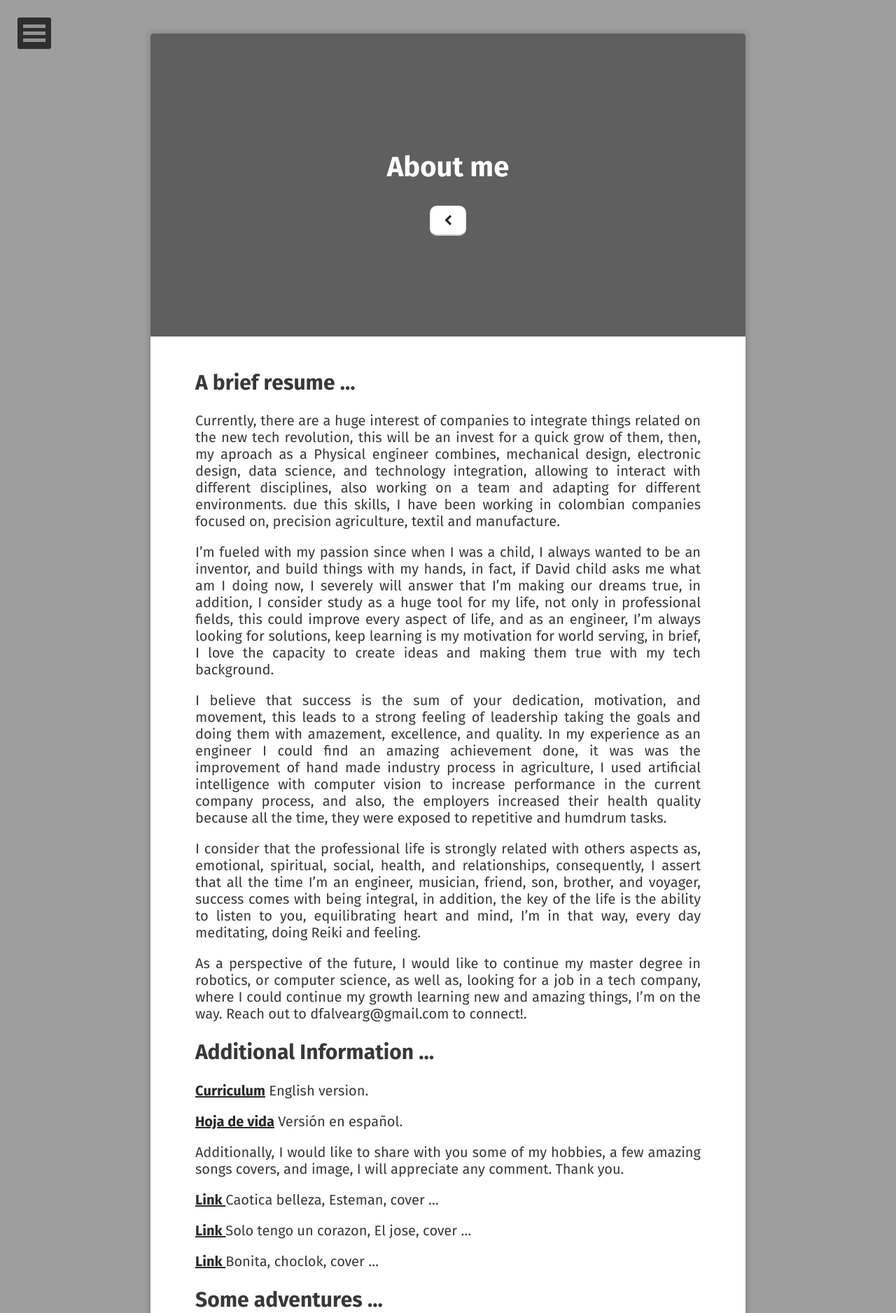
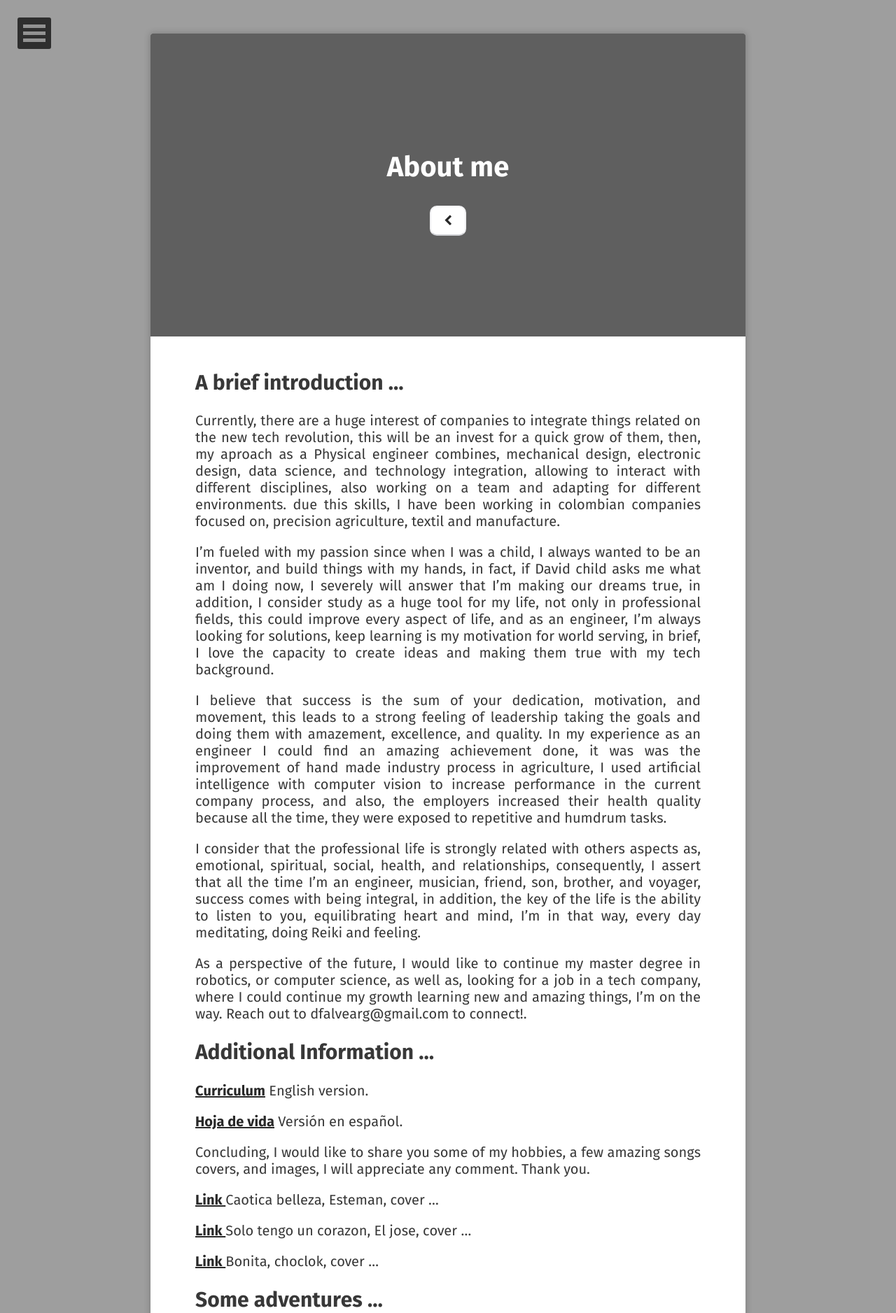
Before and after one commit to dfalveargOT/dfalveargOT.github.io, a Jekyll site: the page built from about/index.md, in a window 1280 px wide, cut to the strip 0-1877 px from the top of the page. Shown: the whole strip at 70% size. Built offline with Jekyll 4.4.1, drawn with Linux system fonts in a browser that asks for light colours; some web fonts are replaced.

Commit message:
Add files via upload

```diff
--- a/about/index.md
+++ b/about/index.md
@@ -3,11 +3,11 @@ layout: page
 title: About me
 tags: [Biografy, CV, Engineering, Life]
 date: 2020-08-24
-feature: assets/img/DavidAlvear-7.jpg
+feature: assets/img/about/DavidAlvear-7.jpg
 comments: false
 ---
 
-## A brief resume ...
+## A brief introduction ...
 
 Currently, there are a huge interest of companies to integrate things related on the new tech revolution, this will be an invest for a quick grow of them, then, my aproach as a Physical engineer combines, mechanical design, electronic design, data science, and technology integration, allowing to interact with different disciplines, also working on a team and adapting for different environments. due this skills, I have been working in colombian companies focused on, precision agriculture, textil and manufacture.
 
@@ -25,7 +25,7 @@ As a perspective of the future, I would like to continue my master degree in rob
 
 <a href="https://drive.google.com/file/d/1srHIY9mwXoYnVLh1V-AY835SMpci9AIo/view?usp=sharing"><b> Hoja de vida</b></a> Versión en español.
 
-Additionally, I would like to share with you some of my hobbies, a few amazing songs covers, and image, I will appreciate any comment. Thank you.
+Concluding, I would like to share you some of my hobbies, a few amazing songs covers, and images, I will appreciate any comment. Thank you.
 
 <a href="https://www.youtube.com/watch?v=UIHvS_BPVm8"><b> Link </b></a> Caotica belleza, Esteman, cover ...
 
```
